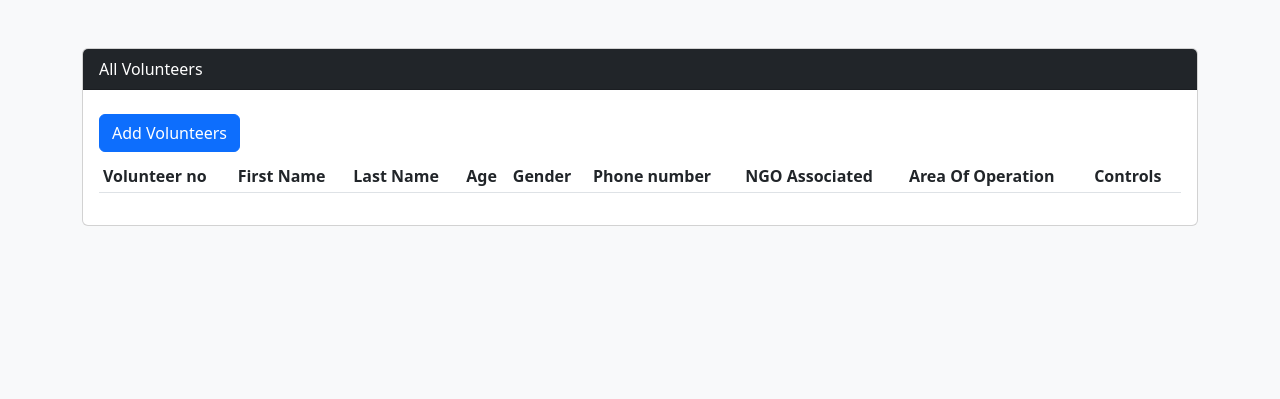
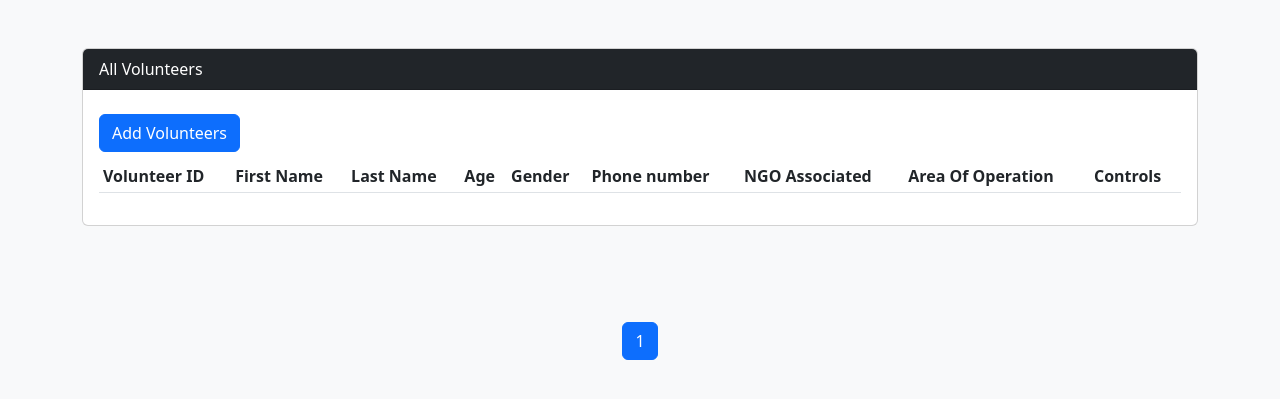
Before and after one commit to RudranshPandey/prakash-django-ver, a Django app: page /volunteers/index in a window 1280 px wide. Shown: the part 56-455 px from the top of the page. Run offline with Django 3.2, Linux system fonts and the light colour scheme; lists and menus that the app fills with data are empty; some libraries are stand-ins or nearby versions.

Commit message:
This is working latest commit

```diff
--- a/volunteers/admin.py
+++ b/volunteers/admin.py
@@ -3,6 +3,6 @@ from .models import volunteer_profiles
 
 #admin.site.register(volunteer_profiles)
 class volunteer_profile(admin.ModelAdmin):
-    list_display = ['volunteer_no','first_name','last_name','phone_number']
+    list_display = ['first_name','last_name','phone_number']
 # Register your models here.
 admin.site.register(volunteer_profiles,volunteer_profile)
--- a/volunteers/models.py
+++ b/volunteers/models.py
@@ -7,7 +7,6 @@ class volunteer_profiles(models.Model):
         ('FEMALE','FEMALE'),
         ('OTHER','OTHER')
     )
-    volunteer_no = models.CharField(max_length=50)
     first_name = models.CharField(max_length=50)
     last_name = models.CharField(max_length=50)
     age = models.IntegerField()
@@ -21,4 +20,4 @@ class volunteer_profiles(models.Model):
         verbose_name = "Volunteer Profile"
 
     def __str__(self):
-        return f"{self.volunteer_no},{self.first_name},{self.last_name},{self.phone_number}"
+        return f"{self.first_name},{self.last_name},{self.phone_number}"
--- a/volunteers/templates/volunteers/index.html
+++ b/volunteers/templates/volunteers/index.html
@@ -11,7 +11,7 @@
             <table class="table table-hover table-sm">
                 <thead>
                     <tr>
-                        <th>Volunteer no</th>
+                        <th>Volunteer ID</th>
                         <th>First Name</th>
                         <th>Last Name</th>
                         <th>Age</th>
@@ -26,7 +26,7 @@
                 <tbody>
                     {% for volunteer in volunteers %}
                     <tr>
-                        <td>{{volunteer.volunteer_no}}</td>
+                        <td>{{volunteer.id}}</td>
                         <td>{{volunteer.first_name}}</td>
                         <td>{{volunteer.last_name}}</td>
                         <td>{{volunteer.age}}</td>
@@ -48,4 +48,41 @@
     </div>
 
 </div>
+<br/></br/>
+<nav aria-label="Page navigation example">
+    <ul class="pagination justify-content-center">
+
+
+{% if vols.has_previous %}
+<li class="page-item"><a class="page-link" href="/volunteers/index?page=1">&laquo First</a></li>
+<!--<li class="page-item"><a class="page-link" href="/volunteers/index?page={{vols.previous_page_number}}">Prev</a></li>
+-->
+{% endif %}
+
+{% if vols.number|add:'-2' > 1%}
+<li class="page-item"><a href="/volunteers/index?page={{vols.number|add:'-2'}}" class="page-link" >&hellip;</a></li>
+{% endif %}
+
+{% for i in vols.paginator.page_range %}
+{% if vols.number == i %}
+<li class="page-item active"><span class="page-link">{{ i }}</span class="sr-only"></li>
+{% elif i > vols.number|add:'-2' and i < vols.number|add:'2' %}
+<li class="page-item"><a href="/volunteers/index?page={{ i }}" class="page-link">{{ i }}</a></li>
+{% endif %}
+{% endfor %}
+
+{% if vols.paginator.num_pages > vols.number|add:'2' %}
+<li class="page-item"><span class="page-link"><a style="text-decoration:none;" href="/volunteers/index?page={{ vols.number|add:'-2'}}">&hellip;</a></span></li>
+<li class="page-item" ><a href="/volunteers/index?page={{i}}">{{i}}</a></li>
+<li class="page-item" ><a class="page-link" href="/volunteers/index?page={{vols.paginator.num_pages}}">{{vols.paginator.num_pages}}</a></li>
+{% endif %}
+
+{% if vols.has_next %}
+<!--
+<li class="page-item"><a class="page-link" href="/volunteers/index?page={{vols.next_page_number}}">Next</a></li>
+-->
+<li class="page-item"><a class="page-link" href="/volunteers/index?page={{vols.paginator.num_pages}}">Last &raquo</a></li>
+{% endif %}
+</ul>
+</nav>
 {% endblock %}
--- a/volunteers/templates/volunteers/update.html
+++ b/volunteers/templates/volunteers/update.html
@@ -6,7 +6,7 @@
 
 <div class="container my-5">
     <div class="card">
-        <div class="card-header bg-dark text-white ">Edit Victim</div>
+        <div class="card-header bg-dark text-white ">Edit Volunteer</div>
         <div class="card-body">
             <form novalidate method="post" enctype="multipart/form-data">
 
--- a/volunteers/views.py
+++ b/volunteers/views.py
@@ -1,7 +1,7 @@
 from django.shortcuts import render, redirect, reverse, get_object_or_404
 from .forms import volunteer_profiles, volunteerform
 from .models import volunteer_profiles
-
+from django.core.paginator import Paginator
 
 
 def addvolunteer(request):
@@ -15,8 +15,11 @@ def addvolunteer(request):
     return render(request,"volunteers/add.html",{"form":form})
 
 def index(request):
-    volunteers = volunteer_profiles.objects.all().order_by('-volunteer_no')
-    return render(request,"volunteers/index.html",{"volunteers":volunteers})
+    volunteers = volunteer_profiles.objects.all().order_by('-id')
+    q = Paginator(volunteer_profiles.objects.all(),10)
+    page = request.GET.get('page')
+    vols = q.get_page(page)
+    return render(request,"volunteers/index.html",{"volunteers":volunteers,'vols':vols})
 
 def update_view(request,pk):
     object = get_object_or_404(volunteer_profiles,pk=pk)  # Use the passed pk argument instead of hardcoding it
```
Also changed, not shown: db.sqlite3.
